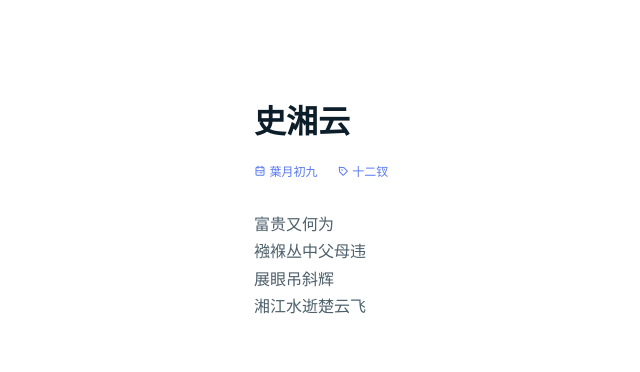
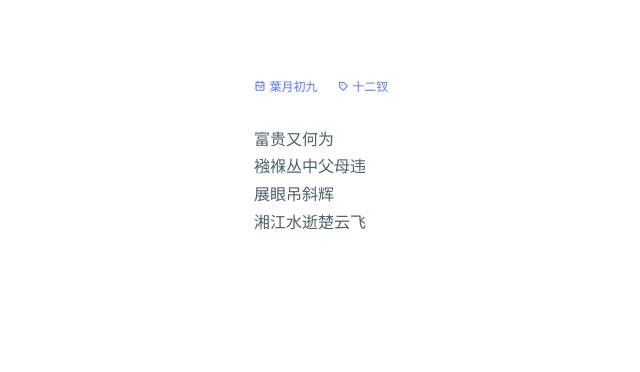
Before and after one commit to uyanjidv/uyanjidv.github.io, a plain HTML site: page post/shi-xiang-yun/index.html in a window 1280 px wide. Shown: the whole page, without its empty margins (18-658 px from the left). Drawn offline with Linux system fonts and the light colour scheme.

Commit message:
Update index.html

```diff
--- a/post/shi-xiang-yun/index.html
+++ b/post/shi-xiang-yun/index.html
@@ -13,7 +13,6 @@
     <div id="app" class="main">
       <div class="content-container">
         <div class="post-detail">
-          <h2 class="post-title">史湘云</h2>
           <div class="post-info post-detail-info">
             <span><i class="icon-calendar-outline"></i> 葉月初九</span>
               <span>
```
